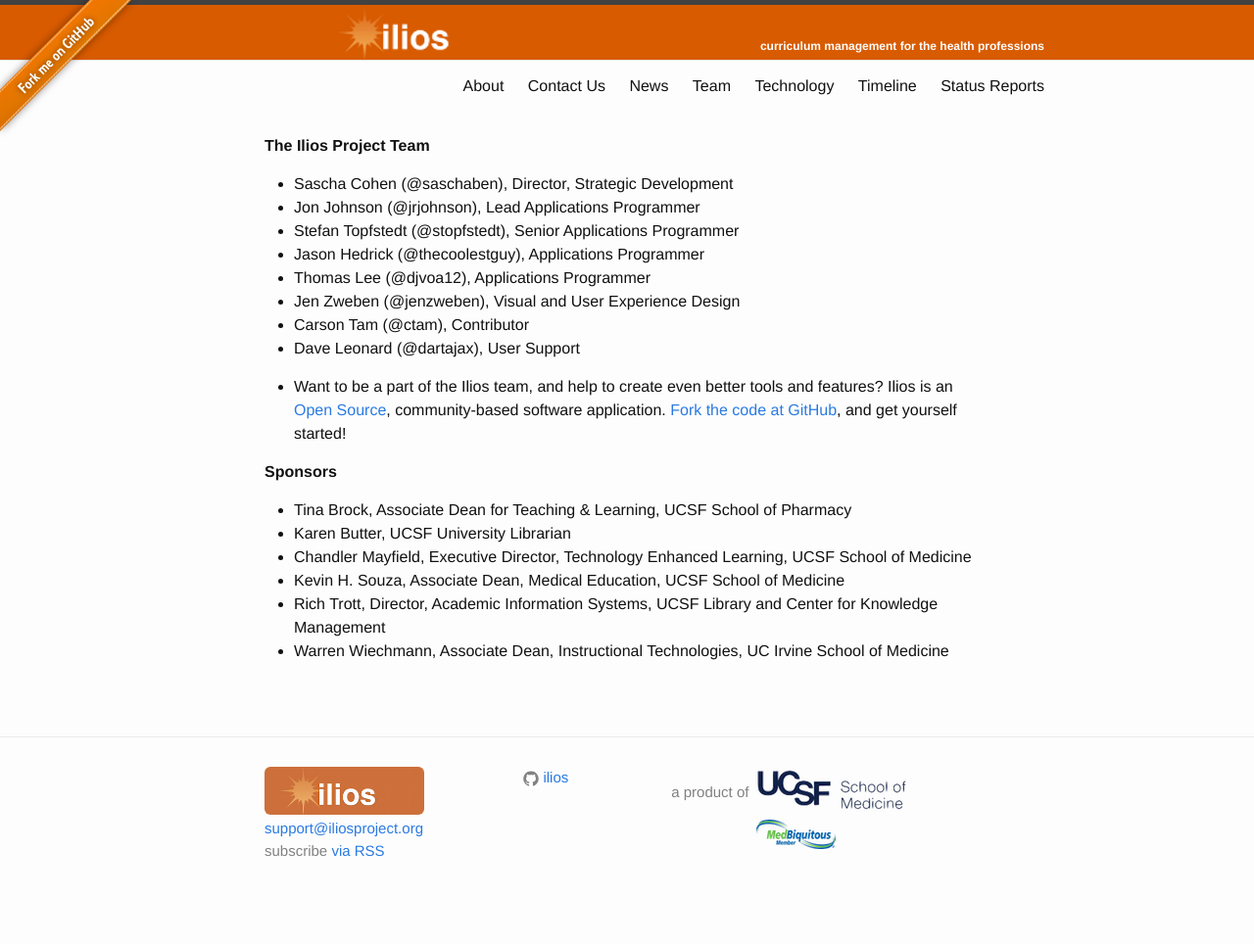
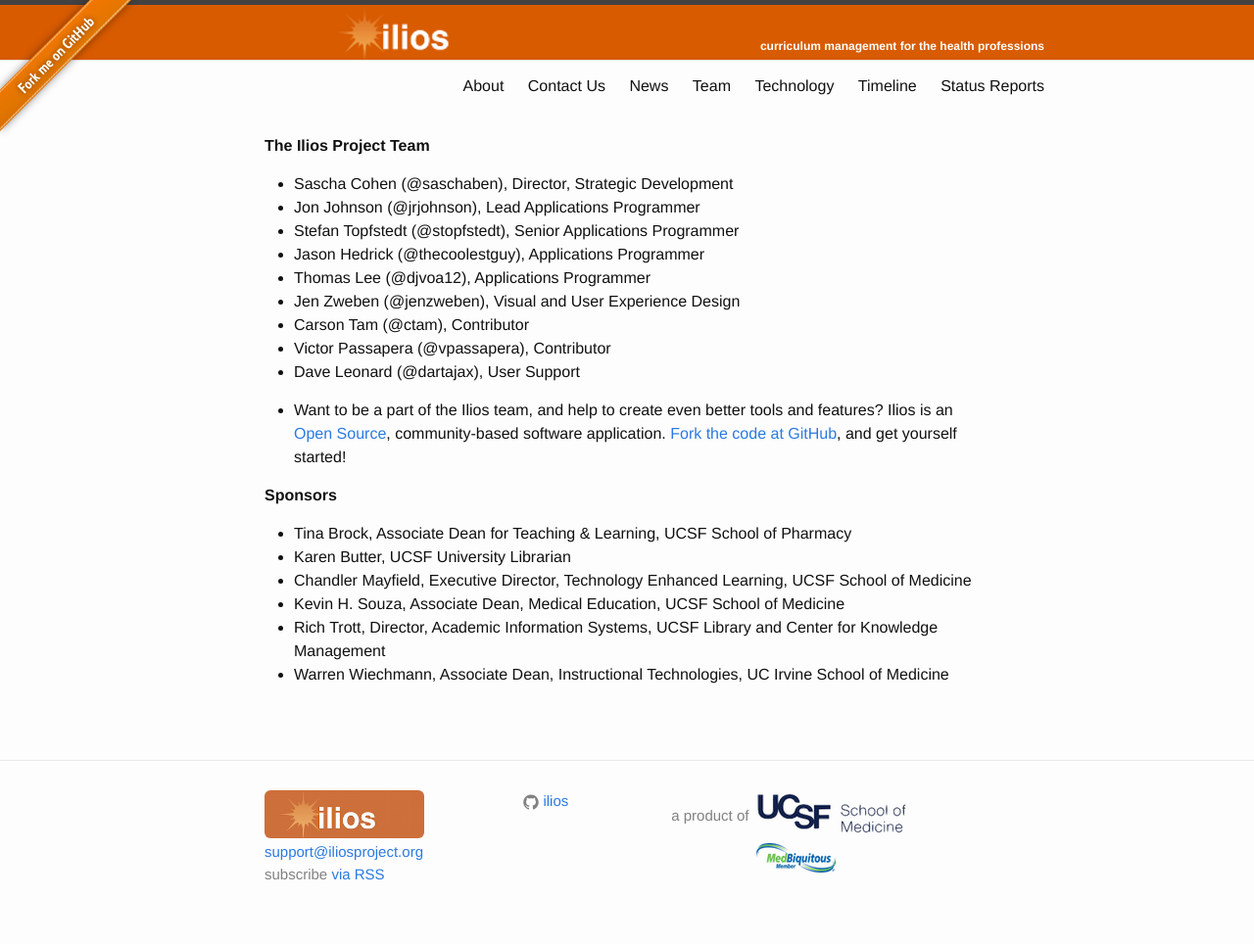
Before and after one commit to ilios/iliosproject.org, a Jekyll site: the page built from team.md, in a window 1280 px wide. Shown: the whole page at 98% size. Built offline with Jekyll 4.4.1, drawn with Linux system fonts in a browser that asks for light colours; before the commit the page ends 940 px from its top, so only the background shows below that.

Commit message:
added vpassapera

```diff
--- a/team.md
+++ b/team.md
@@ -13,6 +13,7 @@
 - Thomas Lee (@djvoa12), Applications Programmer
 - Jen Zweben (@jenzweben), Visual and User Experience Design
 - Carson Tam (@ctam), Contributor
+- Victor Passapera (@vpassapera), Contributor
 - Dave Leonard (@dartajax), User Support
 
 
```
